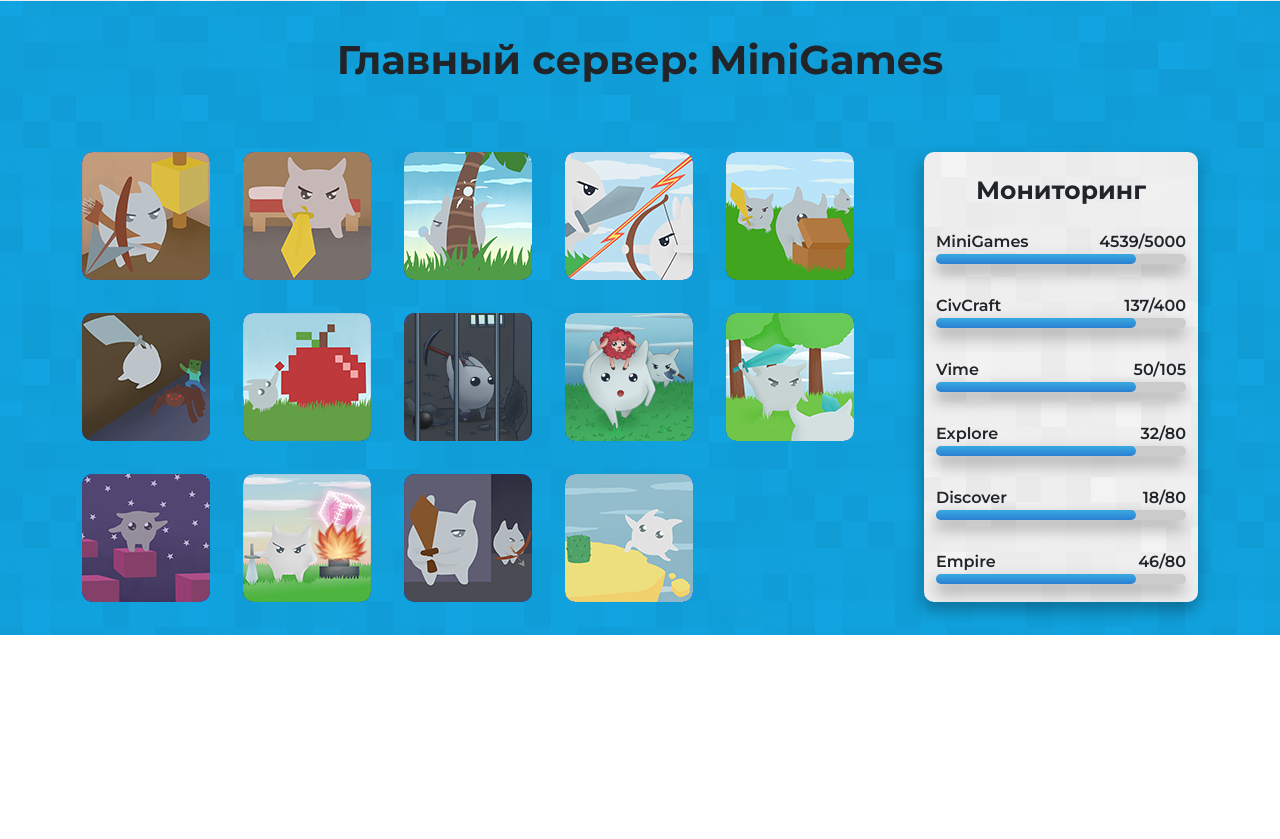
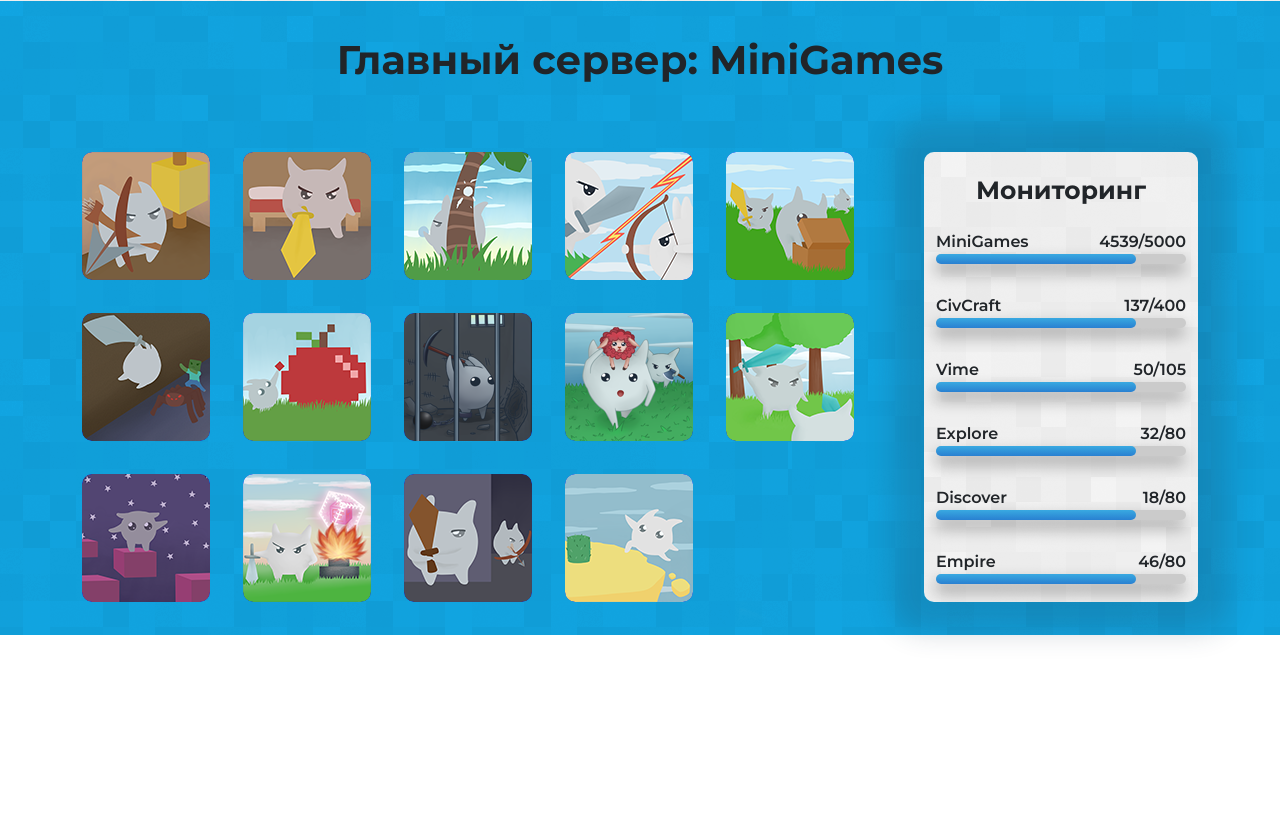
Before and after one commit to DanilaPoleshov/DanilaPoleshov.github.io, a PHP site: page / in a window 1280 px wide. Shown: the part 1592-2431 px from the top of the page. Run offline with PHP 8.4, Linux system fonts and the light colour scheme; some libraries are stand-ins or nearby versions.

Commit message:
Add files via upload

```diff
--- a/styles/dist/light-theme.css
+++ b/styles/dist/light-theme.css
@@ -221,7 +221,7 @@ body {
   height: 450px;
   overflow: auto;
   border-radius: 10px;
-  box-shadow: -1px 8px 15px 1px rgba(0, 0, 0, 0.29);
+  box-shadow: 0px -1px 28px 31px rgba(34, 60, 80, 0.2);
   background-image: url("../img/back-mainInfo.png");
 }
 .mg-monitor-container::-webkit-scrollbar {
--- a/styles/light-theme.css
+++ b/styles/light-theme.css
@@ -280,8 +280,8 @@ body {
   height: 450px;
   overflow: auto;
   border-radius: 10px;
-  -webkit-box-shadow: -1px 8px 15px 1px rgba(0, 0, 0, 0.29);
-          box-shadow: -1px 8px 15px 1px rgba(0, 0, 0, 0.29);
+  -webkit-box-shadow: 0px -1px 28px 31px rgba(34, 60, 80, 0.2);
+          box-shadow: 0px -1px 28px 31px rgba(34, 60, 80, 0.2);
   background-image: url("../img/back-mainInfo.png");
 }
 
--- a/styles/light-theme.scss
+++ b/styles/light-theme.scss
@@ -256,7 +256,8 @@ body {
       // display: flex;
       // justify-content: space-between;
       border-radius: 10px;
-      box-shadow: -1px 8px 15px 1px rgba(0, 0, 0, 0.29);
+      box-shadow: 0px -1px 28px 31px rgba(34, 60, 80, 0.2);
+    //   box-shadow: -1px 8px 15px 1px rgba(0, 0, 0, 0.29);
       background-image: url("../img/back-mainInfo.png");
 
       &::-webkit-scrollbar {
```
Also changed, not shown: 1 other file.
